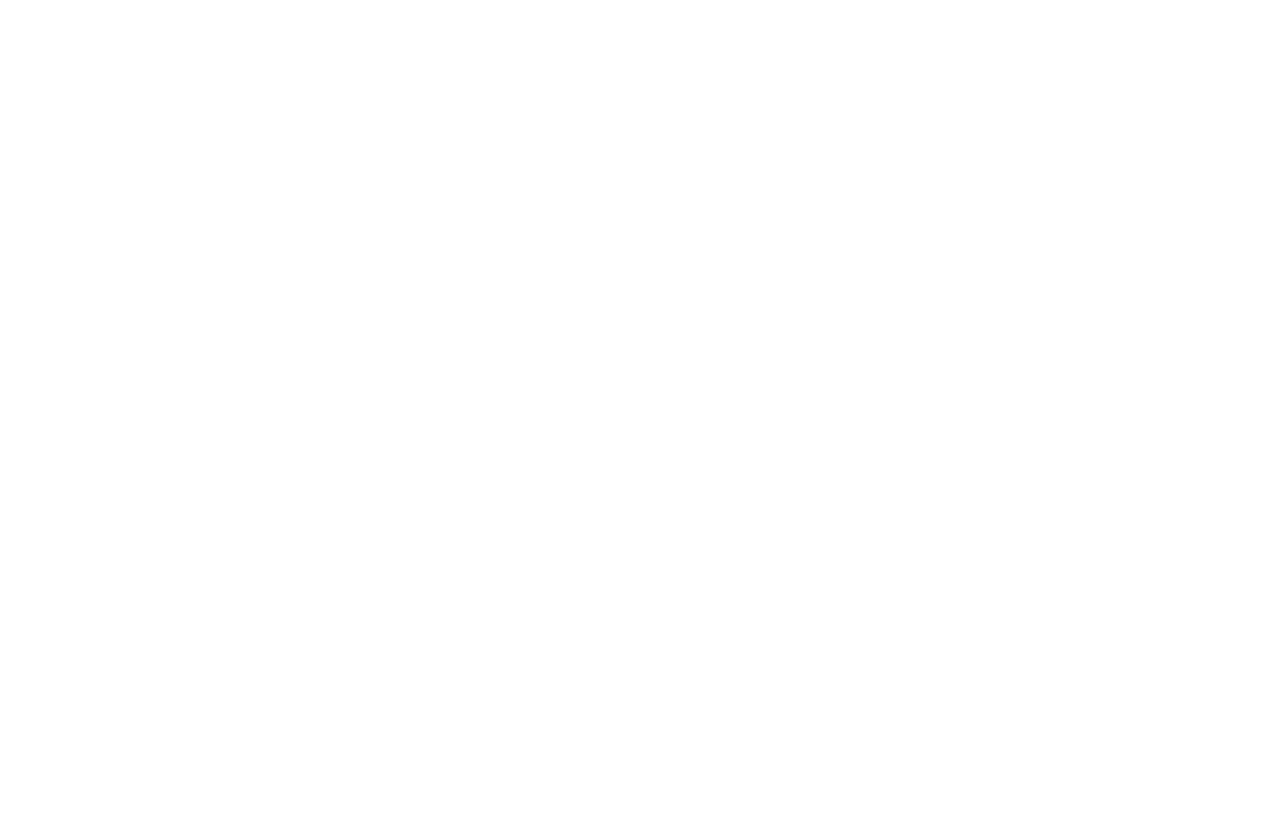
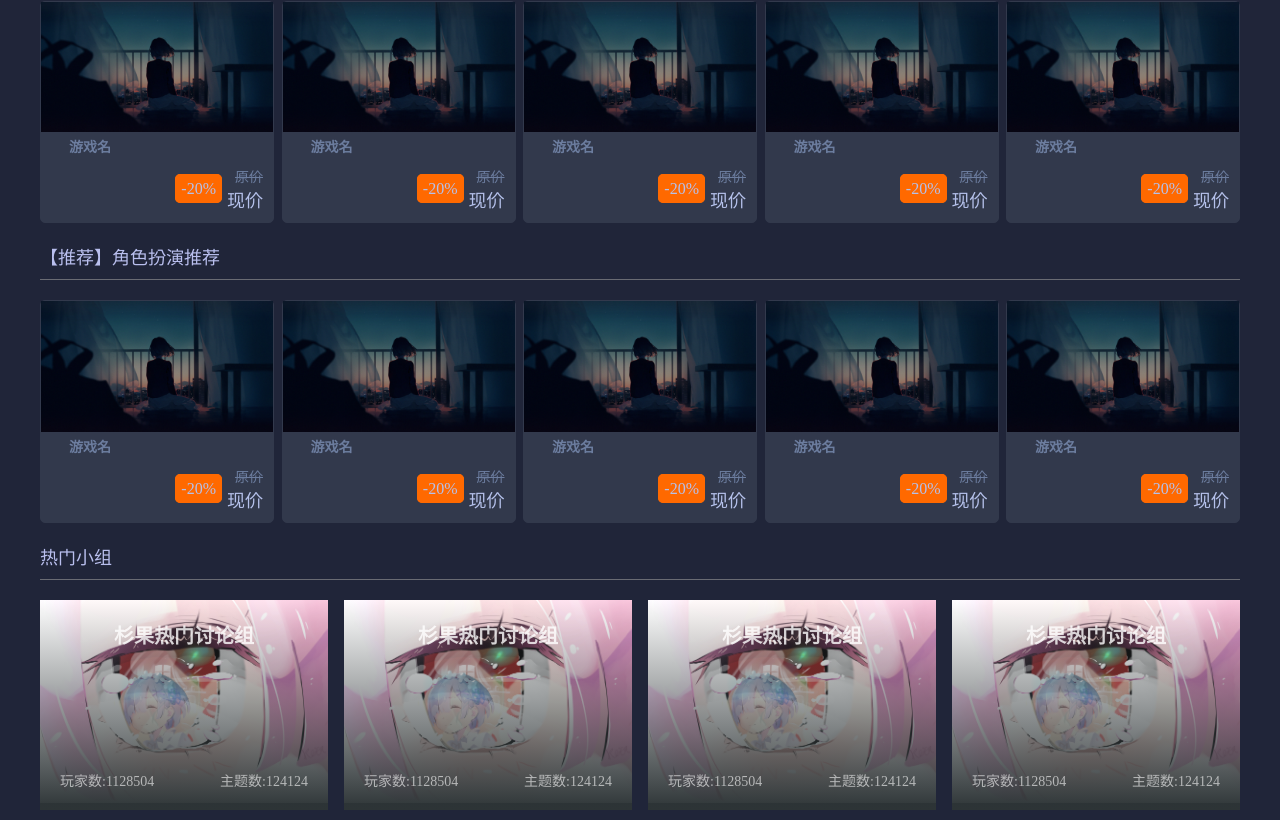
Before and after one commit to zja753/gameshop-view, a Vue app: page / in a window 1280 px wide. Shown: the part 1216-2036 px from the top of the page. Before the commit the page ends 830 px from the top, so only its background shows below. Built offline with nearby package versions, Linux system fonts and the light colour scheme.

Commit message:
主页UI

```diff
--- a/package.json
+++ b/package.json
@@ -10,6 +10,7 @@
   "dependencies": {
     "core-js": "^3.6.5",
     "element-ui": "^2.13.2",
+    "scrollreveal": "^4.0.7",
     "vue": "^2.6.11",
     "vue-router": "^3.2.0",
     "vuex": "^3.4.0"
--- /dev/null
+++ b/src/components/home/GameRec.vue
@@ -0,0 +1,86 @@
+<template>
+  <div class="game">
+    <div class="item" v-for="item in 5" :key="item.id">
+      <div class="img">
+        <img :src="imgUrl" alt />
+      </div>
+      <div class="text">
+        <h2>游戏名</h2>
+        <div class="bottom">
+          <div class="discount">
+            <span>-20%</span>
+          </div>
+          <div class="price">
+            <p>原价</p>
+            <p>现价</p>
+          </div>
+        </div>
+      </div>
+    </div>
+  </div>
+</template>
+
+<script>
+export default {
+  name: "GameRec",
+  data() {
+    return {
+      imgUrl: require("@/assets/img/p1.jpg"),
+    };
+  },
+};
+</script>
+
+<style lang="scss" scoped>
+.game {
+  margin: 20px 0;
+  display: flex;
+  justify-content: space-between;
+  .item {
+    width: 19.5%;
+    border: 1px solid #32394c;
+    background: #32394c;
+    border-radius: 5px;
+    cursor: pointer;
+    position: relative;
+    // border: 1px solid red;
+    img {
+      width: 100%;
+    }
+    h2 {
+      font-size: 14px;
+      color: #6c7d9f;
+      text-indent: 2em;
+    }
+    .bottom {
+      color: #6c7d9f;
+      padding: 10px;
+      align-items: center;
+      display: flex;
+      margin-left: auto;
+      justify-content: flex-end;
+      span {
+        background: #ff6900;
+        color: #b5c1eb;
+        border: 1px solid #ff6900;
+        padding: 5px;
+        border-radius: 5px;
+        margin-right: 5px;
+      }
+      .price {
+        // padding-right: 10px;
+        p:nth-child(1) {
+          // border: 1px solid red;
+          text-decoration: line-through;
+          text-align: right;
+          font-size: 14px;
+        }
+        p:nth-child(2) {
+          font-size: 18px;
+          color: #b5c1eb;
+        }
+      }
+    }
+  }
+}
+</style>
--- /dev/null
+++ b/src/components/home/HotGroup.vue
@@ -0,0 +1,80 @@
+<template>
+  <div class="group">
+    <div class="item" v-for="item in 4" :key="item.key">
+      <img :src="imgUrl" alt />
+      <div class="text">
+        <h2>杉果热门讨论组</h2>
+        <div class="bottom">
+          <span>玩家数:1128504</span>
+          <span>主题数:124124</span>
+        </div>
+      </div>
+    </div>
+  </div>
+</template>
+
+<script>
+export default {
+  name: "HotGroup",
+  data() {
+    return {
+      imgUrl: require("@/assets/img/p3.jpg"),
+    };
+  },
+};
+</script>
+
+<style lang="scss" scoped>
+.group {
+  padding: 20px 0;
+  display: flex;
+  align-items: center;
+  justify-content: space-between;
+  .item {
+    width: 24%;
+    height: 200px;
+    position: relative;
+    cursor: pointer;
+    &::before {
+      content: "";
+      width: 100%;
+      height: 210px;
+      position: absolute;
+      top: 0;
+      left: 0;
+      background-image: linear-gradient(
+        rgba($color: #2d3436, $alpha: 0),
+        rgba($color: #2d3436, $alpha: 1)
+      );
+    }
+    img {
+      width: 100%;
+    }
+    .text {
+      width: 100%;
+      height: 100%;
+      position: absolute;
+      left: 0;
+      top: 0;
+      h2 {
+        margin: 20px 0px;
+        text-align: center;
+        font-size: 20px;
+        color: rgba($color: #fff, $alpha: 0.8);
+      }
+      .bottom {
+        position: absolute;
+        width: 100%;
+        bottom: 0;
+        display: flex;
+        justify-content: space-between;
+      }
+      span {
+        color: rgba($color: #fff, $alpha: 0.6);
+        font-size: 14px;
+        margin: 10px 20px;
+      }
+    }
+  }
+}
+</style>
--- a/src/components/home/Recommend.vue
+++ b/src/components/home/Recommend.vue
@@ -1,12 +1,12 @@
 <template>
   <div class="recommend">
-    <div class="item">
+    <div class="item_anima">
       <div class="img">
         <img :src="imgUrl[0]" alt />
       </div>
       <div class="title">降速经济全新体验到来</div>
     </div>
-    <div class="item">
+    <div class="item_anima">
       <div class="img">
         <img :src="imgUrl[1]" alt />
       </div>
@@ -16,12 +16,36 @@
 </template>
 
 <script>
+import scrollReveal from "scrollreveal";
+
 export default {
   name: "Recommend",
   data() {
     return {
       imgUrl: [require("@/assets/img/p2.jpg"), require("@/assets/img/p3.jpg")],
+      scrollReveal: scrollReveal(),
     };
+  },
+  created() {},
+  mounted() {
+    this.scrollReveal.reveal(".item_anima", {
+      // 动画的时长
+      duration: 500,
+      // 延迟时间
+      delay: 100,
+      // 动画开始的位置，'bottom', 'left', 'top', 'right'
+      origin: "center",
+      // 回滚的时候是否再次触发动画
+      reset: false,
+      // 在移动端是否使用动画
+      mobile: false,
+      // 滚动的距离，单位可以用%，rem等
+      distance: "0",
+      // 其他可用的动画效果
+      opacity: 0.001,
+      easing: "linear",
+      scale: 0.9,
+    });
   },
 };
 </script>
@@ -30,28 +54,36 @@ export default {
 .recommend {
   width: 1200px;
   margin: auto;
+  margin-bottom: 30px;
   display: flex;
   justify-content: space-between;
   align-items: center;
   // border: 1px solid red;
-  .item {
+  .item_anima {
     width: 590px;
     height: 250px;
     border: 1px solid rgba($color: #999, $alpha: 0.6);
     border-radius: 10px;
     overflow: hidden;
+    cursor: pointer;
+    // &:hover{
+
+    // }
     .img {
       width: 100%;
-      height: 200px;
+      height: 220px;
     }
     .title {
-      height: 50px;
-      font-size: 20px;
+      height: 30px;
+      font-size: 18px;
       text-align: center;
       color: #b9bfee;
       display: block;
       position: relative;
       background-color: #32394c;
+      display: flex;
+      justify-content: center;
+      align-items: center;
     }
     img {
       width: 100%;
--- a/src/views/Home.vue
+++ b/src/views/Home.vue
@@ -2,19 +2,35 @@
   <div class="home">
     <Banner />
     <Recommend />
+    <div class="content" v-for="(item,index) in list" :key="index">
+      <p>{{item.title}}</p>
+      <GameRec />
+    </div>
+    <div class="content">
+      <p>热门小组</p>
+      <HotGroup />
+    </div>
   </div>
 </template>
 
 <script>
 import Banner from "@/components/home/Banner";
 import Recommend from "@/components/home/Recommend";
+import GameRec from "@/components/home/GameRec";
+import HotGroup from "@/components/home/HotGroup";
 
 export default {
   name: "Home",
   data() {
-    return {};
+    return {
+      list: [
+        { title: "【推荐】今日最超值", data: [{ name: "游戏名" }] },
+        { title: "【推荐】预售同样精彩", data: [{ name: "游戏名" }] },
+        { title: "【推荐】角色扮演推荐", data: [{ name: "游戏名" }] },
+      ],
+    };
   },
-  components: { Banner, Recommend },
+  components: { Banner, Recommend, GameRec, HotGroup },
 };
 </script>
 
@@ -22,5 +38,15 @@ export default {
 .home {
   background: #202539;
   min-width: 1200px;
+  .content {
+    width: 1200px;
+    margin: auto;
+    p {
+      color: #b9bfee;
+      font-size: 18px;
+      padding-bottom: 10px;
+      border-bottom: 1px solid rgba($color: #999, $alpha: 0.6);
+    }
+  }
 }
 </style>
```
Also changed, not shown: 1 other file (tests, documents, lock files or other folders).
